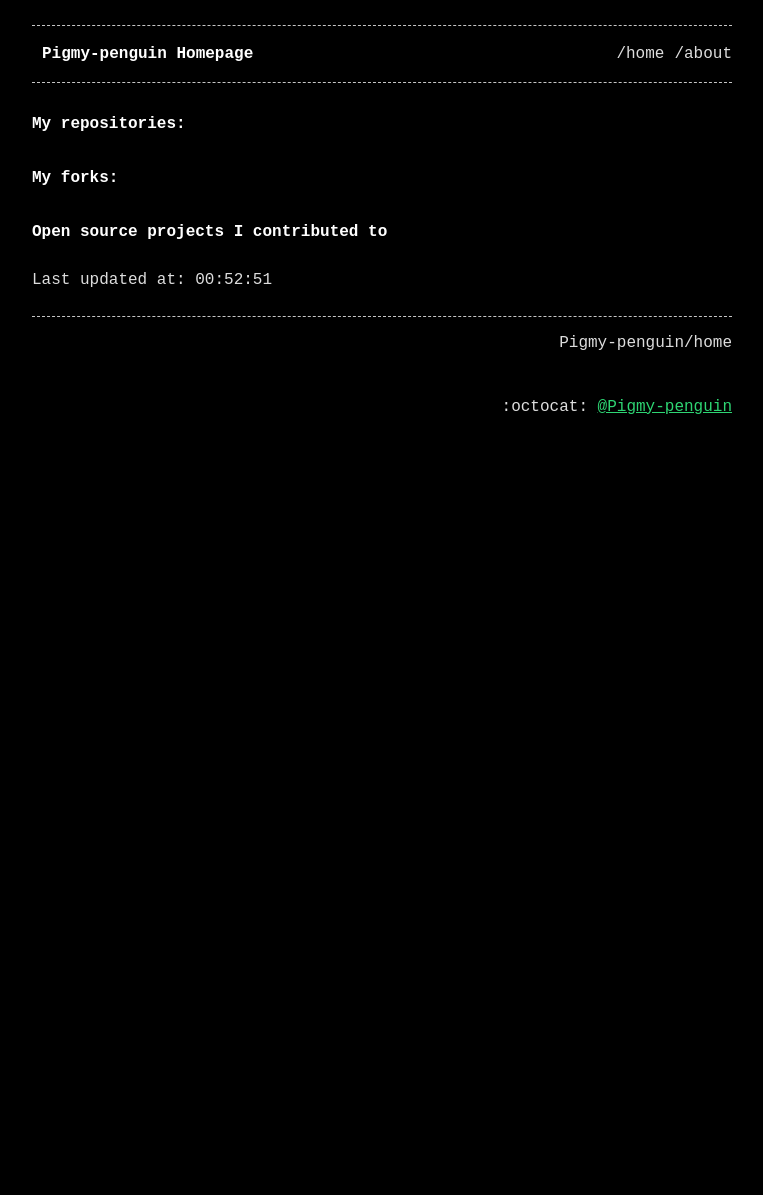
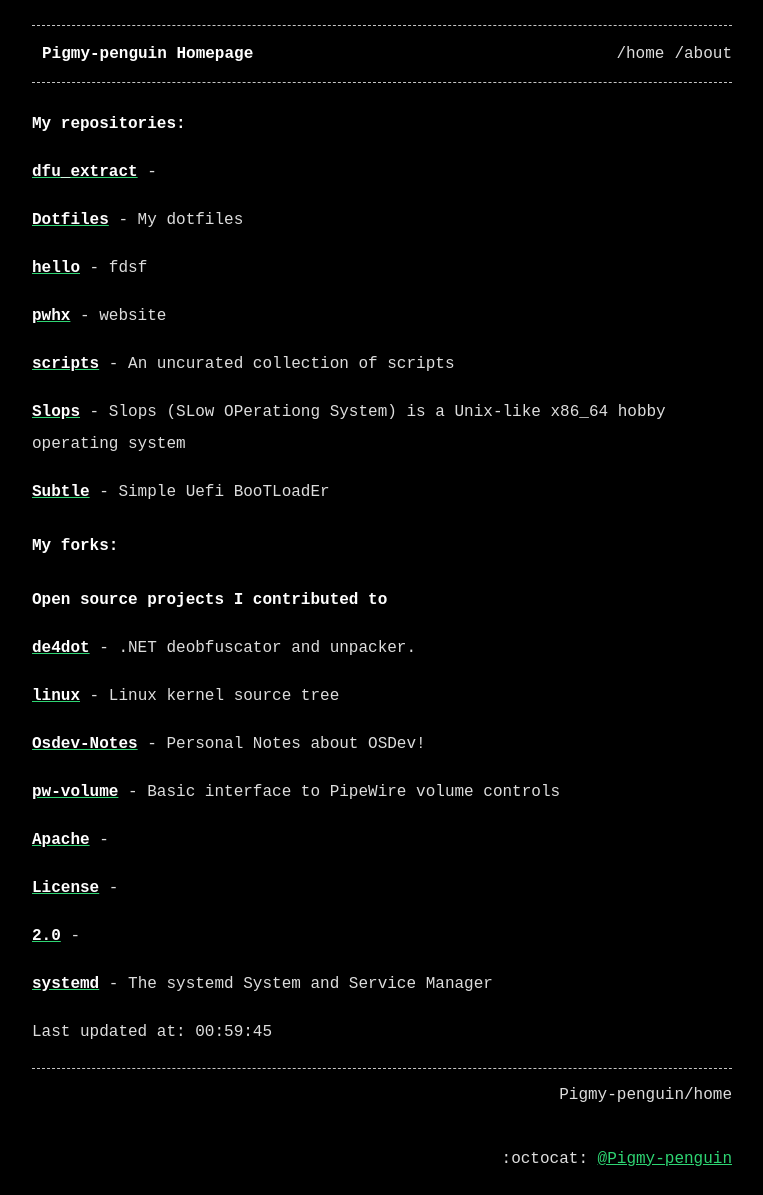
Before and after one commit to Pigmy-penguin/Pigmy-penguin.github.io, a Jekyll site: the page built from index.md, in a window 1280 px wide. Shown: the whole page, without its empty margins (258-1021 px from the left). Built offline with Jekyll 4.4.1, drawn with Linux system fonts in a browser that asks for light colours; before the commit the page ends 900 px from its top, so only the background shows below that.

Commit message:
Auto updating the website

```diff
--- a/index.md
+++ b/index.md
@@ -7,8 +7,38 @@ title: Pigmy-penguin Homepage
 
 ## My repositories:
 
+[**dfu_extract**](https://github.com/Pigmy-penguin/dfu_extract) -
+
+[**Dotfiles**](https://github.com/Pigmy-penguin/Dotfiles) - My dotfiles
+
+[**hello**](https://github.com/Pigmy-penguin/hello) - fdsf
+
+[**pwhx**](https://github.com/Pigmy-penguin/pwhx) - website
+
+[**scripts**](https://github.com/Pigmy-penguin/scripts) - An uncurated collection of scripts
+
+[**Slops**](https://github.com/Pigmy-penguin/Slops) - Slops (SLow OPerationg System) is a Unix-like x86_64 hobby operating system
+
+[**Subtle**](https://github.com/Pigmy-penguin/Subtle) - Simple Uefi BooTLoadEr
+
 ## My forks:
 ### Open source projects I contributed to
 
+[**de4dot**](https://github.com/Pigmy-penguin/de4dot) - .NET deobfuscator and unpacker.
 
-Last updated at: 00:52:51
+[**linux**](https://github.com/Pigmy-penguin/linux) - Linux kernel source tree
+
+[**Osdev-Notes**](https://github.com/Pigmy-penguin/Osdev-Notes) - Personal Notes about OSDev!
+
+[**pw-volume**](https://github.com/Pigmy-penguin/pw-volume) - Basic interface to PipeWire volume controls
+
+[**Apache**](https://github.com/Pigmy-penguin/Apache) -
+
+[**License**](https://github.com/Pigmy-penguin/License) -
+
+[**2.0**](https://github.com/Pigmy-penguin/2.0) -
+
+[**systemd**](https://github.com/Pigmy-penguin/systemd) - The systemd System and Service Manager
+
+
+Last updated at: 00:59:45
```
Also changed, not shown: 2 other files.
